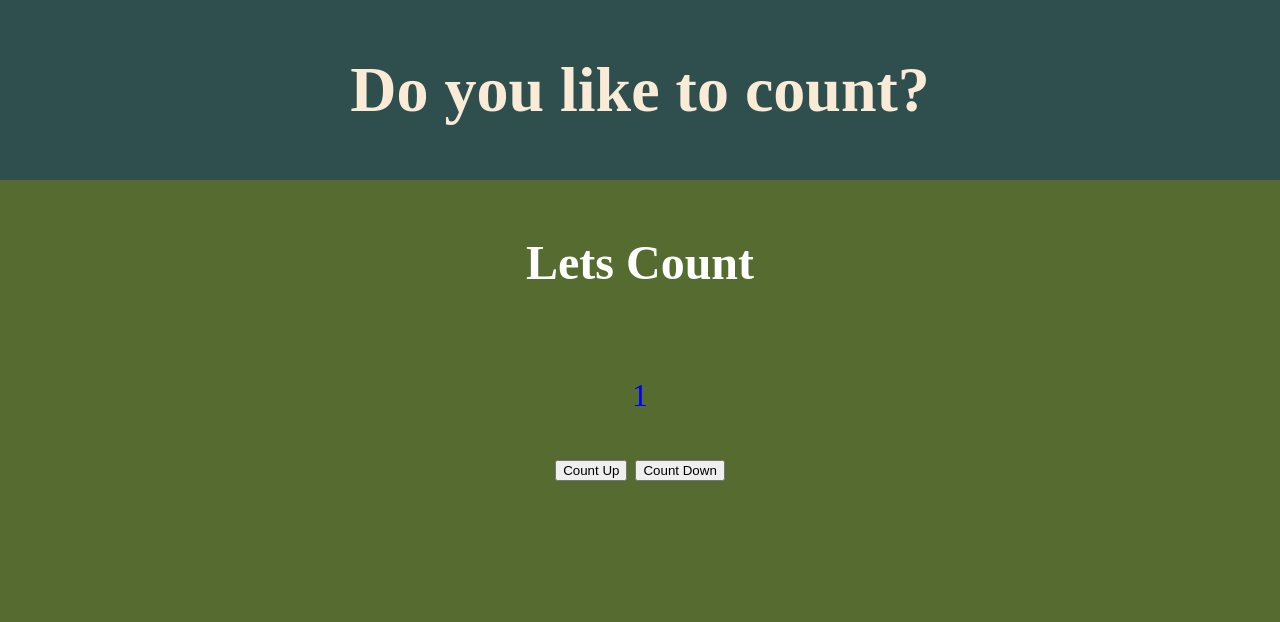
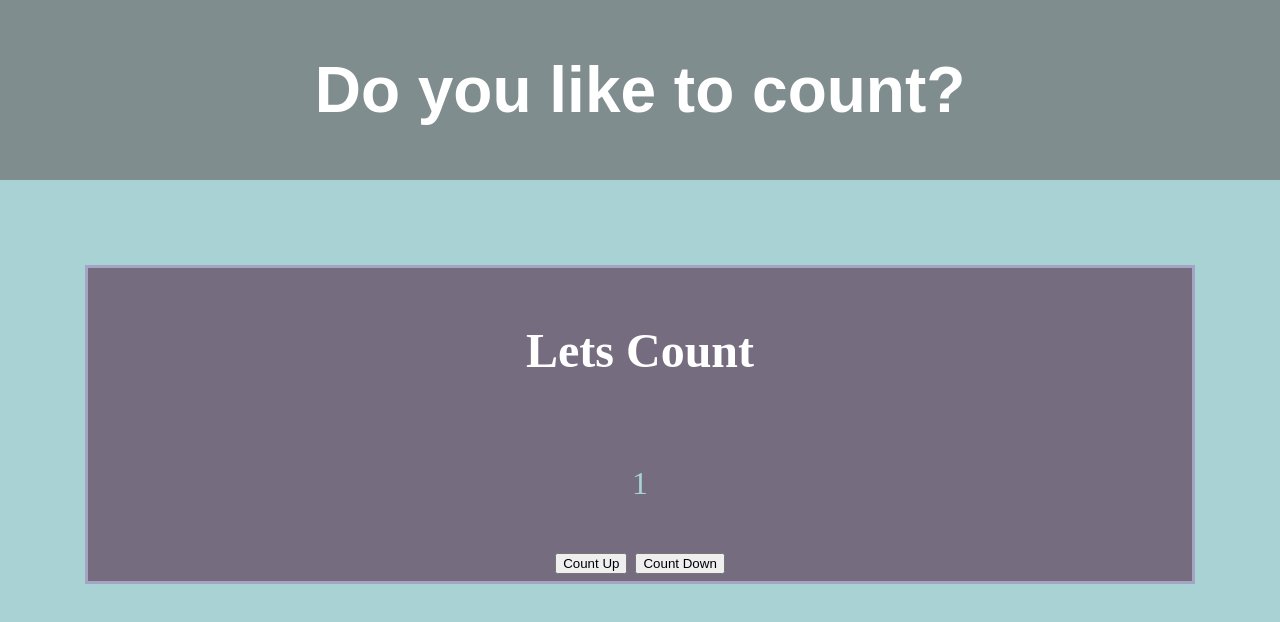
Before and after one commit to Makersmarx/countUp, a website: page counter/index.html in a window 1280 px wide. Both pictures are taken after a click on the button "Count Up". Drawn offline with Linux system fonts and the light colour scheme.

Commit message:
practice with sass

```diff
--- a/counter/index.html
+++ b/counter/index.html
@@ -3,6 +3,10 @@
   <head>
     <title>My Counter</title>
     <link rel="stylesheet" href="./style.css" />
+    <link
+      href="https://fonts.googleapis.com/css2?family=Roboto:ital,wght@0,400;0,700;1,400&display=swap"
+      rel="stylesheet"
+    />
   </head>
   <body>
     <header>
--- a/counter/index.js
+++ b/counter/index.js
@@ -3,10 +3,10 @@ let num = 0;
 const addOne = () => {
   num += 1;
   document.getElementById('number').innerHTML = num;
-  if (num === 5) {
+  if (num % 5 === 0) {
     document.getElementById('number').style.color = 'red';
   } else {
-    document.getElementById('number').style.color = 'blue';
+    document.getElementById('number').style.color = '#A9D2D5';
   }
 };
 
@@ -18,9 +18,9 @@ const subOne = () => {
     document.getElementById('number').innerHTML = num;
   }
 
-  if (num === 5) {
+  if (num % 5 === 0) {
     document.getElementById('number').style.color = 'red';
   } else {
-    document.getElementById('number').style.color = 'blue';
+    document.getElementById('number').style.color = '#A9D2D5';
   }
 };
--- /dev/null
+++ b/counter/index.scss
@@ -0,0 +1,48 @@
+// colors
+$bgColor: #a9d2d5;
+$headerColor: #808d8e;
+$titleColor: #766c7f;
+$borderColor: #a3a5c3;
+
+// fonts and sizes
+
+$fontSize: 32px;
+$fontFamily: sans-serif, 'roboto';
+
+// style
+
+body {
+  margin: 0;
+  font-size: $fontSize;
+  background-color: $bgColor;
+}
+
+header {
+  background-color: $headerColor;
+  color: #fff;
+  margin: 0 auto;
+  padding: 10px;
+  text-align: center;
+  font-family: $fontFamily;
+}
+
+.title {
+  display: flex;
+  flex-direction: column;
+  color: #fff;
+  border: solid 3px $borderColor;
+  background-color: $titleColor;
+  margin: 85px;
+}
+
+h2 {
+  margin: 55px auto;
+}
+
+.num {
+  margin: 0 auto;
+}
+
+.btns {
+  margin: 5px auto;
+}
```
Also changed, not shown: counter/package.json (added, +13 -0 lines), counter/style.css, 1 other file.
